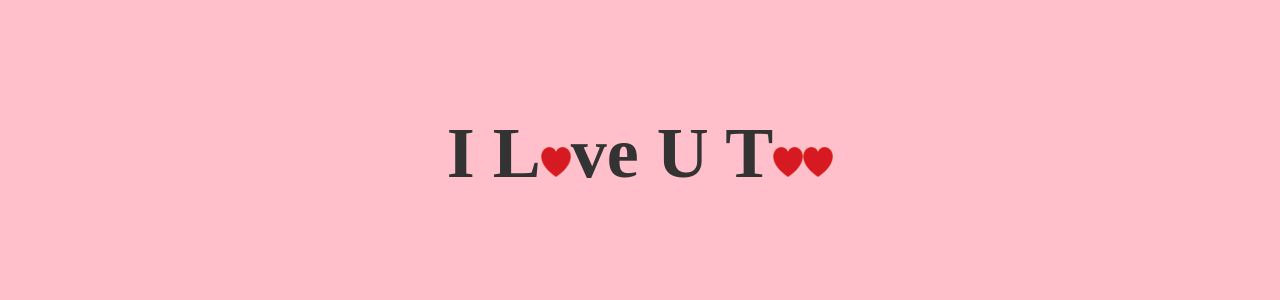
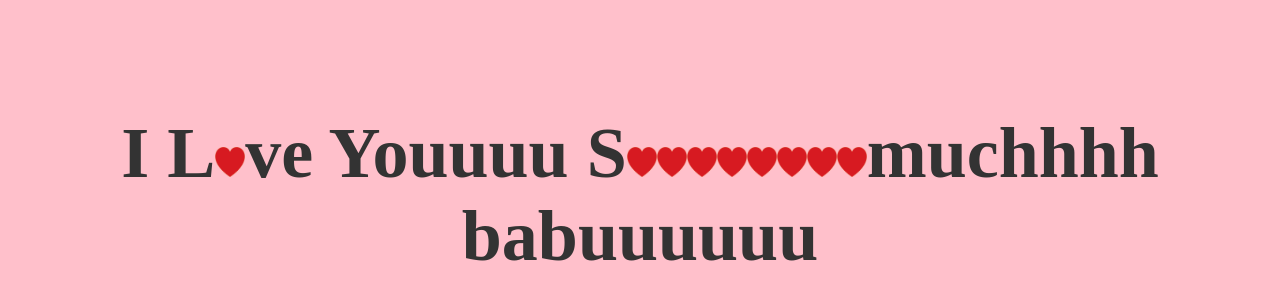
Before and after one commit to prashantsrivastava990/Prashant-Srivastava, a plain HTML site: page yes.html in a window 1280 px wide. Shown: the part 80-380 px from the top of the page. Drawn offline with Linux system fonts and the light colour scheme.

Commit message:
Update yes.html

```diff
--- a/yes.html
+++ b/yes.html
@@ -9,7 +9,7 @@
 <body>
 	<div class="container">
 		<div class="yes">
-			<h2>I L<img src="kisspng-love-heart-love-heart-romance-clip-art-picture-of-red-heart-5aaeb718420cb8.8640685015213995762706.png" alt="">ve U T<img src="kisspng-love-heart-love-heart-romance-clip-art-picture-of-red-heart-5aaeb718420cb8.8640685015213995762706.png" alt=""><img src="kisspng-love-heart-love-heart-romance-clip-art-picture-of-red-heart-5aaeb718420cb8.8640685015213995762706.png" alt=""></h2>
+			<h2>I L<img src="kisspng-love-heart-love-heart-romance-clip-art-picture-of-red-heart-5aaeb718420cb8.8640685015213995762706.png" alt="">ve Youuuu S<img src="kisspng-love-heart-love-heart-romance-clip-art-picture-of-red-heart-5aaeb718420cb8.8640685015213995762706.png" alt=""><img src="kisspng-love-heart-love-heart-romance-clip-art-picture-of-red-heart-5aaeb718420cb8.8640685015213995762706.png" alt=""><img src="kisspng-love-heart-love-heart-romance-clip-art-picture-of-red-heart-5aaeb718420cb8.8640685015213995762706.png" alt=""><img src="kisspng-love-heart-love-heart-romance-clip-art-picture-of-red-heart-5aaeb718420cb8.8640685015213995762706.png" alt=""><img src="kisspng-love-heart-love-heart-romance-clip-art-picture-of-red-heart-5aaeb718420cb8.8640685015213995762706.png" alt=""><img src="kisspng-love-heart-love-heart-romance-clip-art-picture-of-red-heart-5aaeb718420cb8.8640685015213995762706.png" alt=""><img src="kisspng-love-heart-love-heart-romance-clip-art-picture-of-red-heart-5aaeb718420cb8.8640685015213995762706.png" alt=""><img src="kisspng-love-heart-love-heart-romance-clip-art-picture-of-red-heart-5aaeb718420cb8.8640685015213995762706.png" alt="">muchhhh babuuuuuu</h2>
 
 		</div>
 	</div>
```
